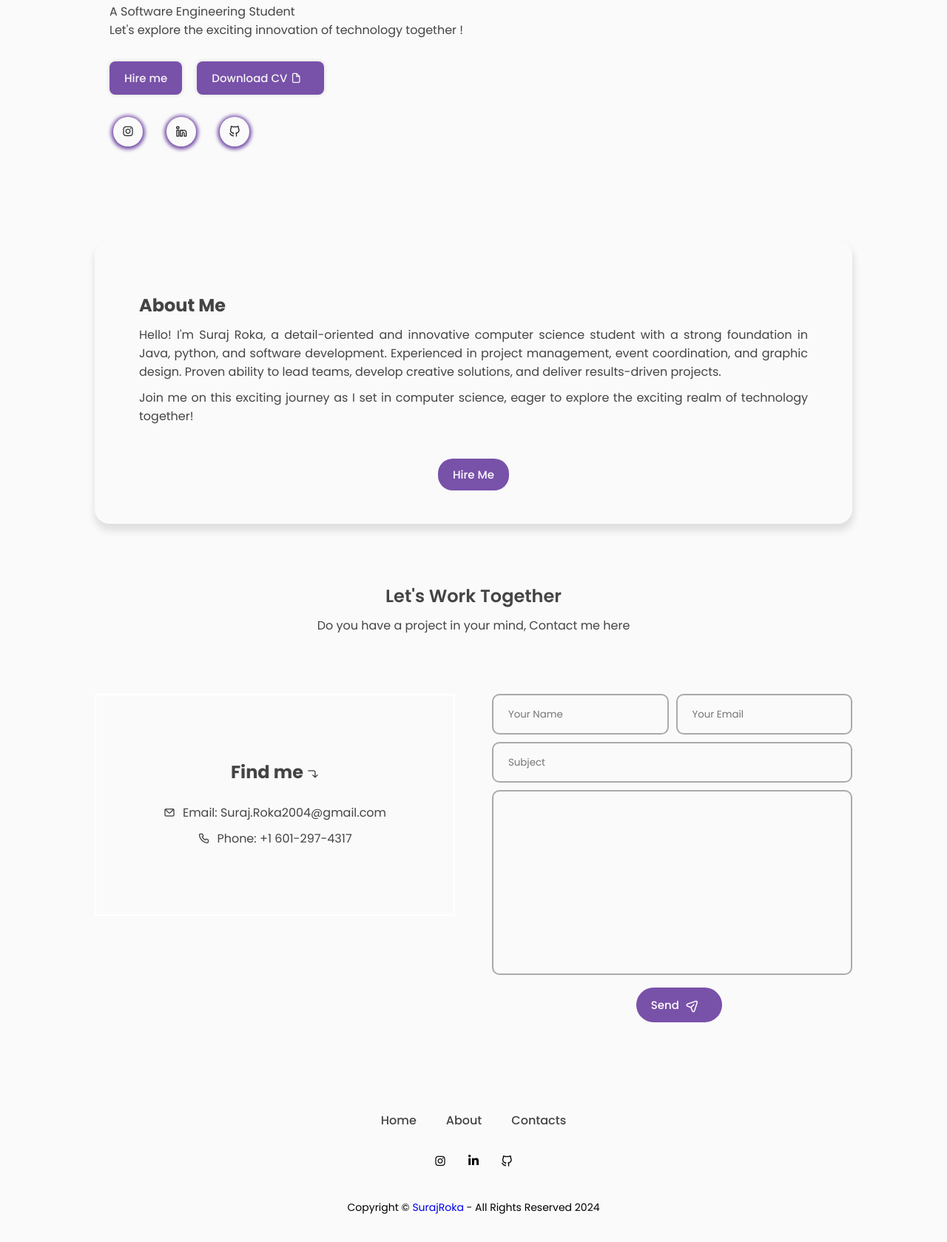
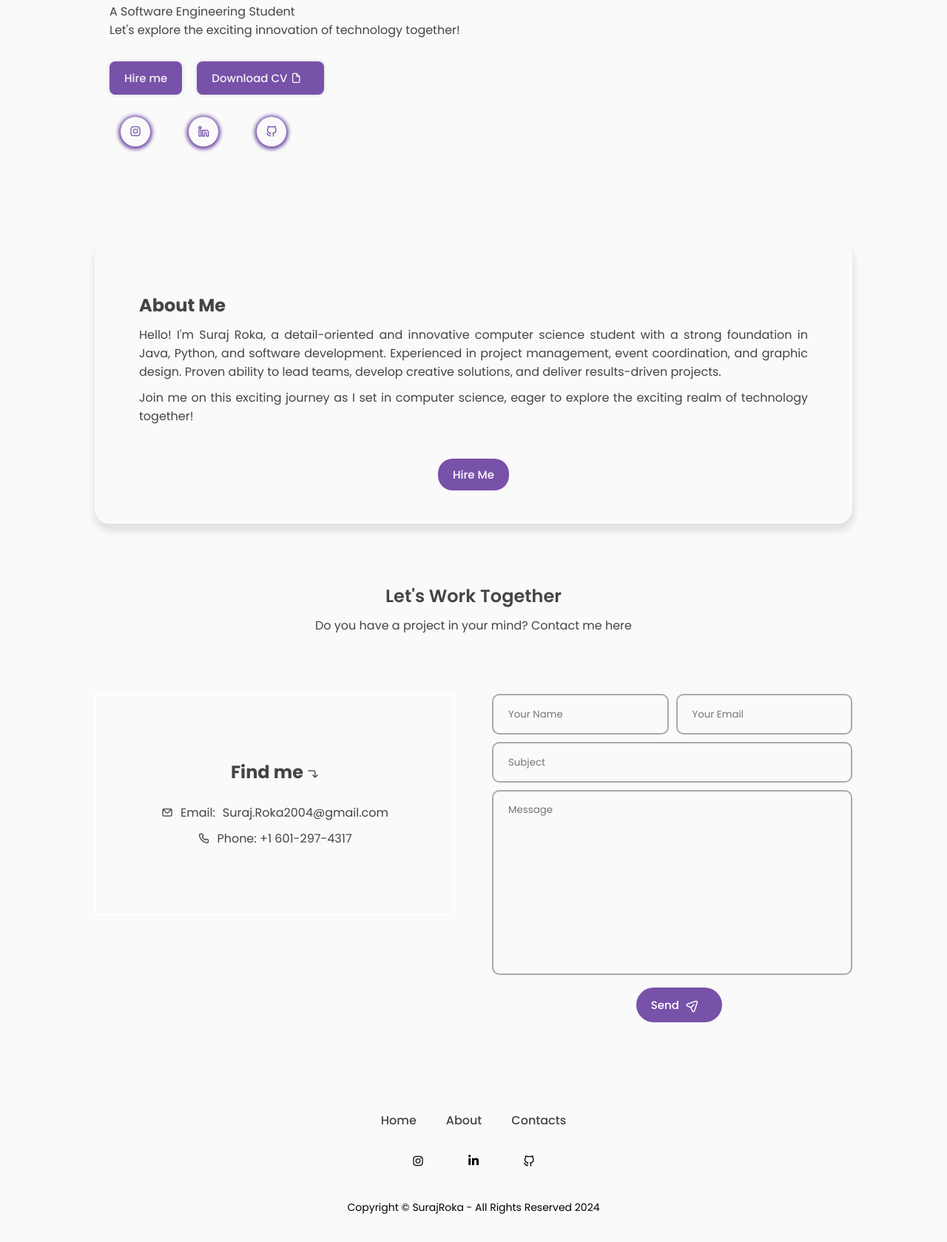
Before and after one commit to twilight017/Portfolio_website, a plain HTML site: page index.html in a window 1280 px wide. Shown: the part 475-2154 px from the top of the page at 74% size. Drawn offline with nearby package versions, Linux system fonts and the light colour scheme; a web font is replaced by a local one.

Commit message:
index.html

```diff
--- a/index.html
+++ b/index.html
@@ -7,6 +7,26 @@
     <link rel="stylesheet" href="https://cdnjs.cloudflare.com/ajax/libs/font-awesome/6.5.2/css/all.min.css">
     <link href="https://cdn.jsdelivr.net/npm/@iconscout/unicons@4.0.8/css/line.min.css" rel="stylesheet">
     <link rel="stylesheet" href="style.css">
+    <style>
+        a {
+            text-decoration: none;
+            color: inherit;
+        }
+
+        a:hover {
+            color: inherit;
+        }
+
+        .socical_icons .icon {
+            margin: 0 10px;
+            color: #7851A9;
+        }
+
+        .footer-social-icons .icon {
+            margin: 0 10px;
+            color: #000;
+        }
+    </style>
 </head>
 <body>
     <div class="container">
@@ -24,16 +44,10 @@
                         <a href="#about" class="nav-link">About</a>
                         <div class="circle"></div>
                     </li>
-                    <!--
-                    <li class="nav_list">
-                        <a href="#Projects" class="nav-link">Projects</a>
-                        <div class="circle"></div>
-                    </li> -->
                     <li class="nav_list">
                         <a href="#contacts" class="nav-link">Contacts</a>
                         <div class="circle"></div>
                     </li>
-
                 </ul>
             </div>
             <div class="mode">
@@ -44,7 +58,6 @@
             </div>
             <div class="nav-menu-btn">
                 <i class="uil uil-bars" onclick="myMenuFunction()"></i>
-
             </div>
         </nav>
         <main class="wrapper">
@@ -58,18 +71,19 @@
                     </div>
                     <div class="text-info">
                         <p> A Software Engineering Student</p>
-                        <p> Let's explore the exciting innovation of technology together !</p>
+                        <p> Let's explore the exciting innovation of technology together!</p>
                     </div>
                     <div class="text-btn">
                         <button class="btn hire-btn">Hire me</button>
-                        <button class="btn">Download CV <i class="uil uil-file"></i></button>
+                        <a href="Resume_Suraj.pdf" class="btn" download>Download CV <i class="uil uil-file"></i></a>
                     </div>
                     <div class="socical_icons">
                         <div class="icon_circle"></div>
-                        <div class="icon"><i class="uil uil-instagram"></i></div>
-                        <div class="icon" ><i class="uil uil-linkedin-alt"></i></div>
-                        <div class="icon"><i class="uil uil-github-alt"></i></div>
+                        <a href="https://www.instagram.com/soorajroka__" target="_blank" class="icon"><i class="uil uil-instagram"></i></a>
+                        <a href="https://www.linkedin.com/in/surajroka" target="_blank" class="icon"><i class="uil uil-linkedin-alt"></i></a>
+                        <a href="https://github.com/twilight017" target="_blank" class="icon"><i class="uil uil-github-alt"></i></a>
                     </div>
+
                 </div>
                 <!--
                 <div class="featured-image">
@@ -79,122 +93,46 @@
                 </div>
             -->
             </section>
-            <div class="about-info" id ="about">
+            <div class="about-info" id="about">
                 <figure class="about-me">
                     <figcaption>
                         <img src="" alt="" class="profile" />
-                        <h2 >About Me</h2>
+                        <h2>About Me</h2>
                         <p style="text-align: justify;">
-                            Hello! I'm Suraj Roka, a detail-oriented and innovative computer science student with a strong foundation in Java, python, and software development. Experienced in project management, event coordination, and graphic design. Proven ability to lead teams, develop creative solutions, and deliver results-driven projects.
+                            Hello! I'm Suraj Roka, a detail-oriented and innovative computer science student with a strong foundation in Java, Python, and software development. Experienced in project management, event coordination, and graphic design. Proven ability to lead teams, develop creative solutions, and deliver results-driven projects.
                         </p>
                         <p style="text-align: justify;">
                             Join me on this exciting journey as I set in computer science, eager to explore the exciting realm of technology together!
                         </p>
-
+                    </figcaption>
                 </figure>
                 <button class="about-me-btn">Hire Me</button>
             </div>
-
-           <!-- <section class="section" id="about">
-                <div class="top-header">
-                    <h1>About me</h1>
-                </div>
-                <div class="row">
-                    <div class="col">
-
-                    </div>
-                    <div class="skill">
-                        <div class="skill-box">
-                            <span class="html">HTML</span>
-                            <div class="skill-bar html">
-                                <span class="skill-per">
-                                    <span class="tooltip">80%</span>
-                                </span>
-                            </div>
-                        </div>
-                        <div class="skill-box">
-                            <span class="css">CSS</span>
-                            <div class="skill-bar css">
-                                <span class="skill-per">
-                                    <span class="tooltip">75%</span>
-                                </span>
-                            </div>
-                        </div>
-                        <div class="skill-box">
-                            <span class="title">Python</span>
-                            <div class="skill-bar python">
-                                <span class="skill-per">
-                                    <span class="tooltip">70%</span>
-                                </span>
-                            </div>
-                        </div>
-                        <div class="skill-box">
-                            <span class="title">JavaScript</span>
-                            <div class="skill-bar javascript">
-                                <span class="skill-per">
-                                    <span class="tooltip">45%</span>
-                                </span>
-                            </div>
-                        </div>
-                        <div class="skill-box">
-                            <span class="title">PHP</span>
-                            <div class="skill-bar php">
-                                <span class="skill-per">
-                                    <span class="tooltip">80%</span>
-                                </span>
-                            </div>
-                        </div>
-                    </div>
-                </div>
-            </section>
-            <section class="section" id="Projects">
-                <div class="top-header">
-                    <h1>Projects</h1>
-                </div>
-                <div class="project-container">
-                    <div class="project-box">
-                        <i class="uil uil-briefcase-alt"></i>
-                        <h3>Projects</h3>
-                        <label>In Progress</label>
-                    </div>
-                    <div class="project-box">
-                        <i class="uil uil-briefcase-alt"></i>
-                        <h3>Clients</h3>
-                        <label> 10+ Happy Clients</label>
-                    </div>
-                    <div class="project-box">
-                        <i class="uil uil-award-alt"></i>
-                        <h3>Experience</h3>
-                        <label>1+ Years in web development</label>
-                    </div>
-                </div>
-            </section> -->
             <section class="section" id="contacts">
                 <div class="top-header">
                     <h1>Let's Work Together</h1>
-                    <span>Do you have a project in your mind, Contact me here</span>
+                    <span>Do you have a project in your mind? Contact me here</span>
                 </div>
                 <div class="row">
                     <div class="col">
                         <div class="contact-info">
                             <h2>Find me <i class="uil uil-corner-right-down"></i></h2>
-                            <p><i class="uil uil-envelope"></i>Email: Suraj.Roka2004@gmail.com</p>
+                            <p><i class="uil uil-envelope"></i>Email: <a href="mailto:Suraj.Roka2004@gmail.com">Suraj.Roka2004@gmail.com</a></p>
                             <p><i class="uil uil-phone"></i>Phone: +1 601-297-4317</p>
                         </div>
                     </div>
                     <div class="col">
                         <div class="form-control">
                             <div class="form-inputs">
-                                <input type="text" class="input-field" placeholder="Your Name">
-                                <input type="text" class="input-field" placeholder="Your Email">
+                                <input type="text" class="input-field" placeholder="Your Name" required>
+                                <input type="email" class="input-field" placeholder="Your Email" required>
                             </div>
                             <div class="text-area">
-                                <input type="text" class="input-subject" placeholder="Subject">
-                                <textarea placeholder="Message">
-                                </textarea>
+                                <input type="text" class="input-subject" placeholder="Subject" required>
+                                <textarea placeholder="Message" required></textarea>
                             </div>
                             <div class="form-button">
-                                <button class="btn">Send <i class="uil uil-message"></i></button>
+                                <button class="btn" onclick="sendEmail()">Send <i class="uil uil-message"></i></button>
                             </div>
                         </div>
                     </div>
@@ -210,19 +148,15 @@
                     <li class="footer_menu_list">
                         <a href="#about">About</a>
                     </li>
-                    <!-- <li class="footer_menu_list">
-                        <a href="#Projects">Projects</a>
-                    </li> -->
                     <li class="footer_menu_list">
                         <a href="#contacts">Contacts</a>
                     </li>
                 </div>
             </div>
             <div class="footer-social-icons">
-                <div class="icon"><i class="uil uil-instagram"></i></div>
-                <div class="icon"><i class="fa-brands fa-linkedin-in icon"></i></div>
-                <div class="icon"><i class="uil uil-github-alt"></i></div>
-
+                <a href="https://www.instagram.com/yourprofile" target="_blank" class="icon"><i class="uil uil-instagram"></i></a>
+                <a href="https://www.linkedin.com/in/Surajroka" target="_blank" class="icon"><i class="fa-brands fa-linkedin-in icon"></i></a>
+                <a href="https://github.com/twilight017" target="_blank" class="icon"><i class="uil uil-github-alt"></i></a>
             </div>
             <div class="bottom-footer">
                 <p>Copyright &copy; <a href="#home" style="text-decoration: none;"> SurajRoka</a> - All Rights Reserved 2024</p>
@@ -232,5 +166,16 @@
 
 <script src="https://cdnjs.cloudflare.com/ajax/libs/typed.js/2.1.0/typed.umd.js"></script>
 <script src="java.js"></script>
+<script>
+    function sendEmail() {
+        const name = document.querySelector('.input-field[placeholder="Your Name"]').value;
+        const email = document.querySelector('.input-field[placeholder="Your Email"]').value;
+        const subject = document.querySelector('.input-subject').value;
+        const message = document.querySelector('textarea').value;
+
+        const mailtoLink = `mailto:Suraj.Roka2004@gmail.com?subject=${encodeURIComponent(subject)}&body=${encodeURIComponent(`Name: ${name}\nEmail: ${email}\nMessage: ${message}`)}`;
+        window.location.href = mailtoLink;
+    }
+</script>
 </body>
 </html>
```
